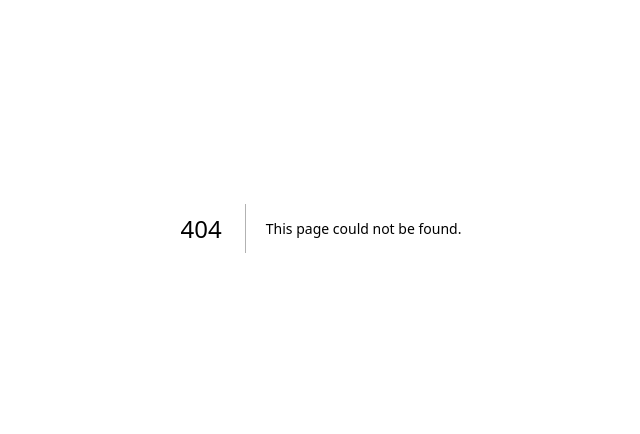
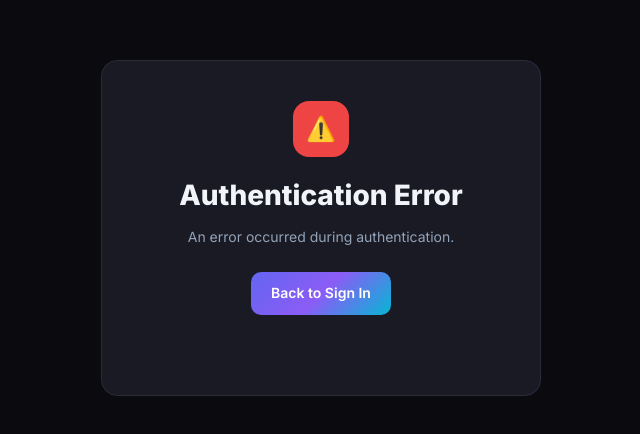
Before and after one commit to Dhivya-2004/AI-project, a Next.js app in the folder ai-career-navigator/: page /auth/error in a window 1280 px wide. Before the commit this address had no page. Shown: the part 172-606 px from the top of the page, without its empty margins (319-959 px from the left). Built offline with nearby package versions, Linux system fonts and the light colour scheme.

Commit message:
Fix Netlify deployment and NextAuth errors

```diff
--- a/ai-career-navigator/next.config.ts
+++ b/ai-career-navigator/next.config.ts
@@ -5,6 +5,20 @@ const nextConfig: NextConfig = {
   typescript: {
     ignoreBuildErrors: true,
   },
+  async redirects() {
+    return [
+      {
+        source: '/login',
+        destination: '/auth/signin',
+        permanent: true,
+      },
+      {
+        source: '/register',
+        destination: '/auth/signin',
+        permanent: true,
+      },
+    ]
+  },
 };
 
 export default nextConfig;
--- a/ai-career-navigator/prisma.config.ts
+++ b/ai-career-navigator/prisma.config.ts
@@ -1,5 +1,4 @@
 import path from "node:path";
-// @ts-expect-error: prisma/config lacks types
 import { defineConfig } from "prisma/config";
 
 export default defineConfig({
--- a/ai-career-navigator/src/app/api/resume/process/route.ts
+++ b/ai-career-navigator/src/app/api/resume/process/route.ts
@@ -6,9 +6,11 @@ import OpenAI from "openai";
 async function extractText(buffer: Buffer, mimeType: string, fileName: string): Promise<string> {
   try {
     if (mimeType === "application/pdf" || fileName.endsWith(".pdf")) {
-      const pdfParse = (await import("pdf-parse")).default;
-      const data = await pdfParse(buffer);
-      return data.text;
+      const { PDFParse } = await import("pdf-parse");
+      const parser = new PDFParse({ data: new Uint8Array(buffer) });
+      await parser.load();
+      const textResult = await parser.getText();
+      return textResult.text;
     } else if (
       mimeType === "application/vnd.openxmlformats-officedocument.wordprocessingml.document" ||
       fileName.endsWith(".docx")
@@ -112,7 +114,7 @@ function analyzeHeuristically(text: string) {
     const match = l.match(addressRegex);
     if (match && match[1] && match[1].length > 5 && match[1].length < 100 && !l.toLowerCase().includes("university") && !l.toLowerCase().includes("college")) {
         // Strip off email or phone if accidentally captured
-        const cleanAddress = match[1].split('|')[0].trim();
+        let cleanAddress = match[1].split('|')[0].trim();
         extractedAddress = cleanAddress;
         break;
     }
@@ -150,7 +152,6 @@ function analyzeHeuristically(text: string) {
   }
 
   // Basic heuristic for Education
-  // eslint-disable-next-line @typescript-eslint/no-explicit-any
   const eduDetails: any[] = [];
   const degreeRegex = /\b(b\.?tech|b\.?e\.?|b\.?sc|m\.?tech|m\.?sc|bachelor|master|ph\.?d|diploma|secondary)\b/i;
   const institutionRegex = /\b(university|college|school|institute|academy)\b/i;
@@ -348,11 +349,9 @@ ${text.substring(0, 6000)}
   }
 }
 
-// eslint-disable-next-line @typescript-eslint/no-explicit-any
 function mergeAnalysis(heuristic: any, ai: any) {
   const merged = { ...heuristic, ...ai };
 
-  // eslint-disable-next-line @typescript-eslint/no-explicit-any
   const isValid = (val: any) => {
     if (!val || typeof val !== 'string') return false;
     const lower = val.toLowerCase();
--- /dev/null
+++ b/ai-career-navigator/src/app/auth/error/page.tsx
@@ -0,0 +1,64 @@
+"use client";
+
+import { useSearchParams } from "next/navigation";
+import Link from "next/link";
+import { Suspense } from "react";
+
+function ErrorContent() {
+  const searchParams = useSearchParams();
+  const error = searchParams.get("error");
+
+  return (
+    <div style={{ textAlign: "center", marginBottom: "40px" }}>
+      <div
+        style={{
+          display: "inline-flex",
+          alignItems: "center",
+          justifyContent: "center",
+          width: "56px",
+          height: "56px",
+          borderRadius: "16px",
+          background: "var(--danger, #ef4444)",
+          marginBottom: "16px",
+          fontSize: "24px",
+          color: "white"
+        }}
+      >
+        ⚠️
+      </div>
+      <h1
+        style={{ fontSize: "28px", fontWeight: 800, marginBottom: "8px" }}
+      >
+        Authentication Error
+      </h1>
+      <p style={{ color: "var(--text-secondary)", fontSize: "14px", marginBottom: "24px" }}>
+        {error ? `Error details: ${error}` : "An error occurred during authentication."}
+      </p>
+
+      <Link href="/auth/signin" className="btn-primary" style={{ textDecoration: "none", padding: "10px 20px" }}>
+        Back to Sign In
+      </Link>
+    </div>
+  );
+}
+
+export default function AuthErrorPage() {
+  return (
+    <div
+      style={{
+        minHeight: "100vh",
+        background: "var(--background)",
+        display: "flex",
+        alignItems: "center",
+        justifyContent: "center",
+        padding: "20px",
+      }}
+    >
+      <div className="card" style={{ width: "100%", maxWidth: "440px", padding: "40px 20px" }}>
+        <Suspense fallback={<div>Loading error details...</div>}>
+          <ErrorContent />
+        </Suspense>
+      </div>
+    </div>
+  );
+}
--- a/ai-career-navigator/src/app/dashboard/layout.tsx
+++ b/ai-career-navigator/src/app/dashboard/layout.tsx
@@ -136,7 +136,7 @@ export default function DashboardLayout({ children }: { children: React.ReactNod
               {initials}
             </div>
             <div style={{ flex: 1, minWidth: 0 }}>
-              <div style={{ fontSize: "13px", fontWeight: 600, overflow: "hidden", textOverflow: "ellipsis", whiteSpace: "nowrap" }}>
+              <div style={{ fontSize: "13px", fontWeight: 600, truncate: "true", overflow: "hidden", textOverflow: "ellipsis", whiteSpace: "nowrap" }}>
                 {session.user?.name || "User"}
               </div>
               <div style={{ fontSize: "11px", color: "var(--text-muted)", overflow: "hidden", textOverflow: "ellipsis", whiteSpace: "nowrap" }}>
```
Also changed, not shown: 1 other file (tests, documents, lock files or other folders).
